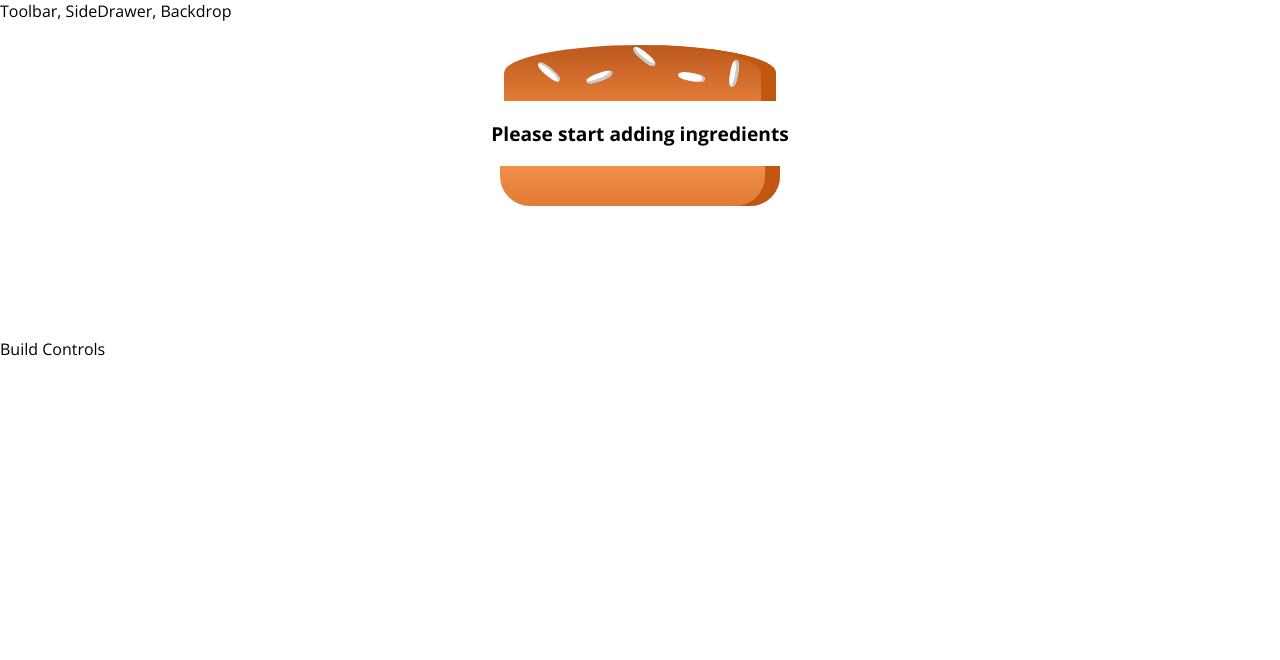
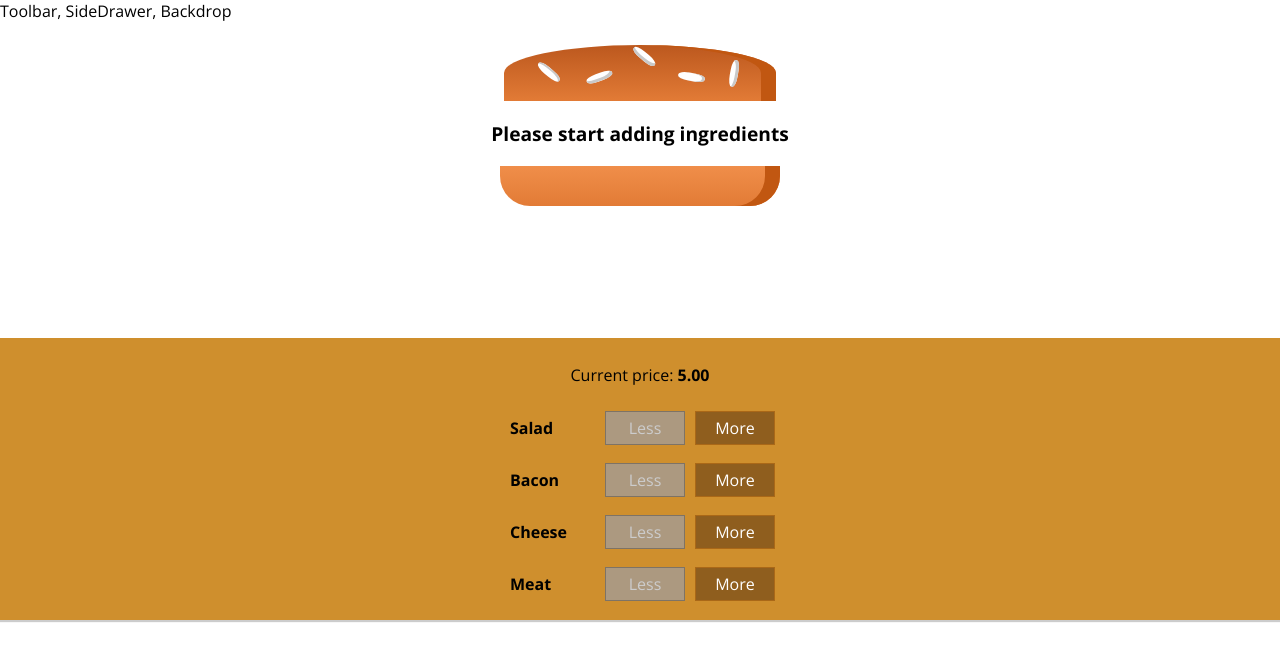
Before and after one commit to CrystalStream/build-your-burger, a React app: page / in a window 1280 px wide. Shown: the top 660 px of the page. Built offline with nearby package versions, Linux system fonts and the light colour scheme.

Commit message:
Added the controls to create the burger and also now display the current price

```diff
--- /dev/null
+++ b/src/components/Burger/BuildControls/BuildControl/BuildControl.js
@@ -0,0 +1,15 @@
+import React from 'react';
+
+import './BuildControl.scss';
+
+const buildControl = (props) => (
+  <div className="BuildControl">
+    <div className="control">
+      <div className="label">{props.label}</div>
+      <button className="less" onClick={props.remove} disabled={props.disabled}>Less</button>
+      <button className="more" onClick={props.add}>More</button>
+    </div>
+  </div>
+)
+
+export default buildControl;
--- /dev/null
+++ b/src/components/Burger/BuildControls/BuildControl/BuildControl.scss
@@ -0,0 +1,49 @@
+.BuildControl {
+  .control {
+    display: flex;
+    justify-content: space-between;
+    align-items: center;
+    margin: 5px 0;
+
+    button {
+      display: block;
+      font: inherit;
+      padding: 5px;
+      margin: 0 5px;
+      width: 80px;
+      border: 1px solid #aa6817;
+      cursor: pointer;
+      outline: none;
+      &:hover:disabled {
+        background-color: #AC9980;
+        color: #ccc;
+        cursor: not-allowed;
+      }
+      &:disabled {
+        background-color: #AC9980;
+        border: 1px solid #7E7365;
+        color: #ccc;
+        cursor: default;
+      }
+    }
+    .label {
+      padding: 10px;
+      font-weight: bold;
+      width: 80px;
+    }
+    .less {
+      background-color: #D39952;
+      color: white;
+      &:hover, :active {
+        background-color: #DAA972;
+      }
+    }
+    .more {
+      background-color: #8F5E1E;
+      color: white;
+      &:hover, :active {
+        background-color: #99703F;
+      }
+    }
+  }
+}
--- /dev/null
+++ b/src/components/Burger/BuildControls/BuildControls.js
@@ -0,0 +1,29 @@
+import React from 'react';
+
+import './BuildControls.scss';
+import BuildControl from './BuildControl/BuildControl';
+
+const controls = [
+  { label: "Salad", type: "salad" },
+  { label: "Bacon", type: "bacon" },
+  { label: "Cheese", type: "cheese" },
+  { label: "Meat", type: "meat" }
+];
+
+const buildControls = (props) => (
+  <div className="BuildControls">
+    <div className="controls">
+      <p>Current price: <strong>{props.currentPrice.toFixed(2)}</strong></p>
+      {controls.map( ctrl => {
+        return <BuildControl key={ctrl.label}
+                  label={ctrl.label}
+                  type={controls.type}
+                  add={() => props.add(ctrl.type)}
+                  remove={() => props.remove(ctrl.type)}
+                  disabled={props.disabled[ctrl.type]} />
+      })}
+    </div>
+  </div>
+)
+
+export default buildControls;
--- /dev/null
+++ b/src/components/Burger/BuildControls/BuildControls.scss
@@ -0,0 +1,14 @@
+.BuildControls {
+  width: 100%;
+
+  .controls {
+    width: 100%;
+    background: #cf8f2d;
+    display: flex;
+    flex-flow: column;
+    align-items: center;
+    box-shadow: 0 2px 1px #ccc;
+    margin: auto;
+    padding: 10px 0
+  }
+}
--- a/src/containers/BurgerBuilder/BurgerBuilder.js
+++ b/src/containers/BurgerBuilder/BurgerBuilder.js
@@ -2,6 +2,14 @@ import React, { Component } from 'react';
 
 import Aux from '../../hoc/Aux';
 import Burger from '../../components/Burger/Burger';
+import Controls from '../../components/Burger/BuildControls/BuildControls';
+
+const INGREDIENT_PRICES = {
+  salad: 0.5,
+  bacon: 0.4,
+  meat: 0.7,
+  cheese: 0.9
+}
 
 class BurgerBuilder extends Component {
   state = {
@@ -10,13 +18,43 @@ class BurgerBuilder extends Component {
       bacon: 0,
       cheese: 0,
       meat: 0
+    },
+    totalPrice: 5
+  }
+
+  addIngredientHandler = (type) => {
+    const counter = this.state.ingredients[type] + 1;
+    const updatedIngredients = {
+      ...this.state.ingredients
+    };
+    updatedIngredients[type] = counter
+    const price = this.state.totalPrice + INGREDIENT_PRICES[type];
+    this.setState({ totalPrice: price, ingredients: updatedIngredients });
+  }
+
+  removeIngredientHandler = (type) => {
+    if (this.state.ingredients[type]) {
+      const counter = this.state.ingredients[type] - 1;
+      const updatedIngredients = {
+        ...this.state.ingredients
+      };
+      updatedIngredients[type] = counter
+      const price = this.state.totalPrice - INGREDIENT_PRICES[type];
+      this.setState({ totalPrice: price, ingredients: updatedIngredients });
     }
   }
   render () {
+    const disabledInfo = { ...this.state.ingredients }
+    for (const key in disabledInfo) {
+      disabledInfo[key] = !disabledInfo[key];
+    }
     return (
       <Aux>
         <Burger ingredients={this.state.ingredients}/>
-        <div>Build Controls</div>
+        <Controls add={this.addIngredientHandler}
+                  remove={this.removeIngredientHandler}
+                  disabled={disabledInfo}
+                  currentPrice={this.state.totalPrice}/>
       </Aux>
     )
   }
```
